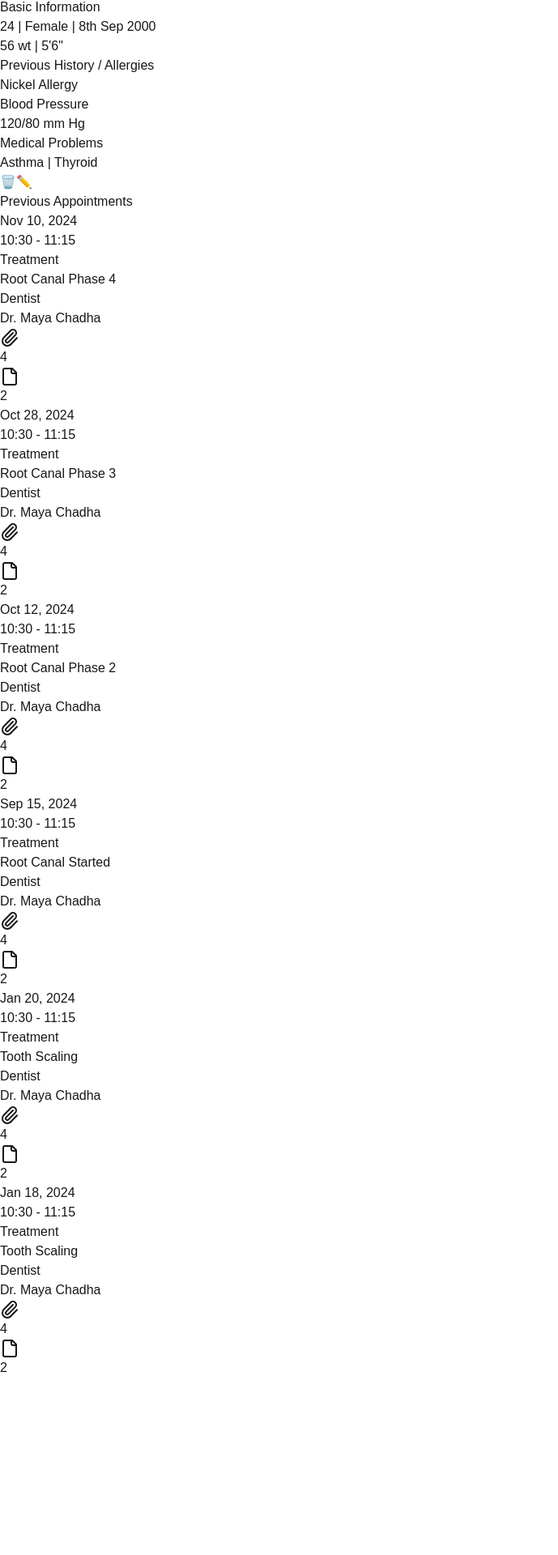
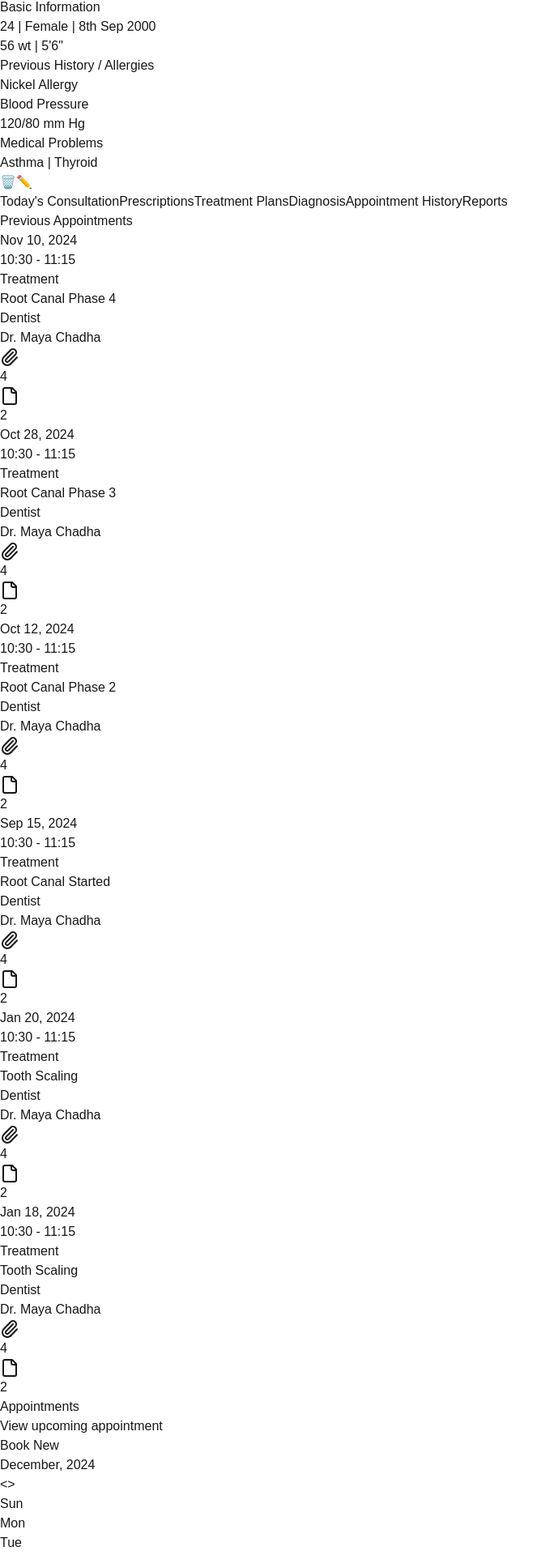
Before and after one commit to Shivangi-07-98/Appointment-Tracker-Calender, a Next.js app: page /dashboard/AppointmentHistory in a window 1280 px wide. Shown: the part 611-2531 px from the top of the page at 81% size, without its empty margins (0-689 px from the left). Before the commit the page ends 2312 px from the top, so only its background shows below. Built offline with nearby package versions, Linux system fonts and the light colour scheme.

Commit message:
added right components of appointment history

```diff
--- a/package.json
+++ b/package.json
@@ -9,6 +9,7 @@
     "lint": "next lint"
   },
   "dependencies": {
+    "date-fns": "^4.1.0",
     "lucide-react": "^0.468.0",
     "next": "15.0.3",
     "react": "19.0.0-rc-66855b96-20241106",
--- /dev/null
+++ b/src/app/dashboard/AppointmentHistory/components/Calendar.tsx
@@ -0,0 +1,110 @@
+import React, { useState } from 'react';
+import {
+  format,
+  addMonths,
+  subMonths,
+  startOfMonth,
+  endOfMonth,
+  startOfWeek,
+  endOfWeek,
+  addDays,
+  isSameMonth,
+  isSameDay,
+} from 'date-fns';
+
+const Calendar: React.FC = () => {
+  const [currentDate, setCurrentDate] = useState(new Date());
+  const [selectedDate, setSelectedDate] = useState<Date | null>(null);
+
+  const renderHeader = () => {
+    return (
+      <div className="flex items-center justify-between mb-4">
+        <h2 className="text-lg font-bold">{format(currentDate, 'MMMM, yyyy')}</h2>
+        <div className="flex items-center space-x-2">
+          <button
+            onClick={() => setCurrentDate(subMonths(currentDate, 1))}
+            className="text-gray-500 hover:text-gray-700"
+          >
+            &lt;
+          </button>
+          <button
+            onClick={() => setCurrentDate(addMonths(currentDate, 1))}
+            className="text-gray-500 hover:text-gray-700"
+          >
+            &gt;
+          </button>
+        </div>
+      </div>
+    );
+  };
+
+  const renderDays = () => {
+    const days = ['Sun', 'Mon', 'Tue', 'Wed', 'Thu', 'Fri', 'Sat'];
+
+    return (
+      <div className="grid grid-cols-7 text-center text-sm font-medium text-gray-500">
+        {days.map((day, index) => (
+          <div key={index}>{day}</div>
+        ))}
+      </div>
+    );
+  };
+
+  const renderCells = () => {
+    const monthStart = startOfMonth(currentDate);
+    const monthEnd = endOfMonth(monthStart);
+    const startDate = startOfWeek(monthStart);
+    const endDate = endOfWeek(monthEnd);
+
+    const rows = [];
+    let days = [];
+    let day = startDate;
+    let formattedDate = '';
+
+    while (day <= endDate) {
+      for (let i = 0; i < 7; i++) {
+        formattedDate = format(day, 'd');
+        const cloneDay = day;
+        days.push(
+          <div
+            key={day.toString()}
+            className={`px-4 py-2 text-center rounded-full cursor-pointer ${
+              !isSameMonth(day, monthStart)
+                ? 'text-gray-300'
+                : isSameDay(day, selectedDate)
+                ? 'bg-blue-600 text-white'
+                : 'text-black hover:bg-blue-100'
+            }`}
+            onClick={() => setSelectedDate(cloneDay)}
+          >
+            {formattedDate}
+          </div>
+        );
+        day = addDays(day, 1);
+      }
+      rows.push(
+        <div key={day.toString()} className="grid grid-cols-7 gap-2">
+          {days}
+        </div>
+      );
+      days = [];
+    }
+    return <div>{rows}</div>;
+  };
+
+  return (
+    <div
+      className="p-4 bg-white rounded-full my-4"
+      style={{
+        boxShadow: '0px 6px 5px 0px rgba(0, 0, 255, 0.1)',
+        borderRadius: '8px',
+      }}
+    >
+      {renderHeader()}
+      {renderDays()}
+      {renderCells()}
+    </div>
+  );
+};
+
+export default Calendar;
--- /dev/null
+++ b/src/app/dashboard/AppointmentHistory/components/CalendarFooter.tsx
@@ -0,0 +1,41 @@
+import React from 'react';
+
+const CalendarFooter: React.FC = () => {
+  return (
+    <div className="flex items-center justify-between p-4 bg-white rounded-lg mt-4">
+      <div>
+        <p className="text-sm font-bold">Nov 14, 2024</p>
+        <p className="text-xs text-gray-500">10:30 - 11:15</p>
+      </div>
+      <div className="flex-1 flex items-center justify-evenly text-center">
+        <div>
+          <p className="text-xs text-gray-500">Treatment</p>
+          <p className="text-sm font-bold">Root Canal</p>
+        </div>
+        <div className="border-l border-gray-300 h-full mx-2"></div>
+        <div>
+          <p className="text-xs text-gray-500">Dentist</p>
+          <p className="text-sm font-bold">Dr. Maya Chadha</p>
+        </div>
+      </div>
+      <div className="text-gray-500 cursor-pointer">
+        <svg
+          xmlns="http://www.w3.org/2000/svg"
+          fill="none"
+          viewBox="0 0 24 24"
+          strokeWidth="2"
+          stroke="currentColor"
+          className="w-6 h-6"
+        >
+          <path
+            strokeLinecap="round"
+            strokeLinejoin="round"
+            d="M6 12h12m-6-6v12"
+          />
+        </svg>
+      </div>
+    </div>
+  );
+};
+
+export default CalendarFooter;
--- /dev/null
+++ b/src/app/dashboard/AppointmentHistory/components/CalendarHeader.tsx
@@ -0,0 +1,24 @@
+import React from 'react';
+
+const CalendarHeader: React.FC = () => {
+  return (
+    <div className="flex items-center justify-between p-4">
+      <div>
+        <h1 className="text-lg font-bold">Appointments</h1>
+        <a
+          href="#"
+          className="text-blue-600 hover:underline text-sm"
+        >
+          View upcoming appointment
+        </a>
+      </div>
+      <button
+        className="bg-blue-600 text-white font-bold py-2 px-4 rounded-full hover:bg-blue-700"
+      >
+        Book New
+      </button>
+    </div>
+  );
+};
+
+export default CalendarHeader;
--- /dev/null
+++ b/src/app/dashboard/AppointmentHistory/components/HeaderTabs.tsx
@@ -0,0 +1,36 @@
+import { useState } from 'react';
+
+const HeaderTabs = () => {
+  const [activeTab, setActiveTab] = useState('Appointment History');
+
+  const tabs = [
+    "Today's Consultation",
+    'Prescriptions',
+    'Treatment Plans',
+    'Diagnosis',
+    'Appointment History',
+    'Reports',
+  ];
+
+  return (
+    <div className="flex border-b border-gray-200">
+      {tabs.map((tab) => (
+        <button
+          key={tab}
+          onClick={() => setActiveTab(tab)}
+          className={`px-4 py-2 text-sm font-medium text-gray-700
+            ${
+              activeTab === tab
+                ? 'text-black border-b-4 border-blue-700'
+                : 'hover:text-black'
+            }
+          `}
+        >
+          {tab}
+        </button>
+      ))}
+    </div>
+  );
+};
+
+export default HeaderTabs;
--- /dev/null
+++ b/src/app/dashboard/AppointmentHistory/components/Notes.tsx
@@ -0,0 +1,25 @@
+import React from 'react';
+
+const Notes: React.FC = () => {
+  return (
+    <div className="flex items-center justify-between p-4 bg-gray-100 rounded-lg">
+      {/* Left Section: Title */}
+      <h2 className="text-lg font-bold text-black">Notes</h2>
+
+      {/* Right Section: Actions */}
+      <div className="flex items-center space-x-4">
+        {/* See All */}
+        <button className="text-blue-600 hover:underline">See All</button>
+        <span className="text-gray-400">•</span>
+        {/* Add New */}
+        <button className="text-gray-400 hover:text-black">Add New</button>
+        {/* Floating Add Icon */}
+        <button className="w-10 h-10 flex items-center justify-center bg-blue-600 text-white rounded-full hover:shadow-lg">
+          +
+        </button>
+      </div>
+    </div>
+  );
+};
+
+export default Notes;
--- /dev/null
+++ b/src/app/dashboard/AppointmentHistory/components/NotesText.tsx
@@ -0,0 +1,22 @@
+import React from 'react';
+
+const NotesText: React.FC = () => {
+  return (
+    <div className="bg-pink-100" style={{borderRadius: "36px", padding: "1.2rem"}}>
+      {/* Header Section */}
+      <div className="flex items-center justify-between">
+        <h3 className="text-base font-bold text-black">Dr. Amogh Wadkar</h3>
+        <span className="text-sm text-pink-300">Sept 24, 2024</span>
+      </div>
+
+      {/* Content Section */}
+      <ul className="mt-2 text-xs text-indigo-900 list-disc list-inside">
+        <li>Mild tooth sensitivity in upper molars; slight gum inflammation</li>
+        <li>Signs of bruxism (enamel wear, jaw discomfort)</li>
+        <li>Inconsistent flossing, mild plaque buildup, early gingivitis noted</li>
+      </ul>
+    </div>
+  );
+};
+
+export default NotesText;
--- a/src/app/dashboard/AppointmentHistory/page.tsx
+++ b/src/app/dashboard/AppointmentHistory/page.tsx
@@ -2,25 +2,63 @@
 import React, { useState } from "react";
 import PatientDetails from "./components/PatientDetails";
 import Timeline from "./components/Timeline";
+import CalendarHeader from "./components/CalendarHeader";
+import Calendar from "./components/Calendar";
+import CalendarFooter from "./components/CalendarFooter";
+import Notes from "./components/Notes";
+import NotesText from "./components/NotesText";
+import HeaderTabs from "./components/HeaderTabs";
 
 const Page: React.FC = () => {
   return (
     <>
+    <div className="bg-gray-100 p-2">
       {/* top */}
       <div>
         <PatientDetails />
       </div>
 
       {/* bottom */}
+      <div className="m-4">
+      <HeaderTabs/>
+      </div>
+
       <div className="flex m-6">
 
-        <div className="flex-[0.6] px-6 pr-14 py-8 bg-gray-100 rounded-3xl">
+        {/* left */}
+        <div className="flex-[0.6] px-6 pr-14 py-8 bg-gray-200 rounded-3xl">
             <h1 className="text-sm font-bold mb-6 text-left">Previous Appointments</h1>
             <Timeline />
         </div>
 
-        <div className="flex-[0.4]"></div>
+        {/* right */}
+        <div className="flex-[0.4] ml-6 mr-2">
+          {/* right top */}
+          <div className="px-6 bg-white rounded-3xl">
+
+          {/* calender header */}
+          <div>
+          <CalendarHeader/>
+          </div>
+          {/* calender */}
+          <div className="shadow-lg">
+            <Calendar/>
+          </div>
+          {/* calender footer */}
+          <div>
+          <CalendarFooter/>
+          </div>
+
+          </div>
+
+
+          {/* right bottom */}
+          <Notes/>
+          <NotesText/>
+
+        </div>
       </div>
+    </div>
     </>
   )
 }
```
Also changed, not shown: 1 other file (tests, documents, lock files or other folders).
